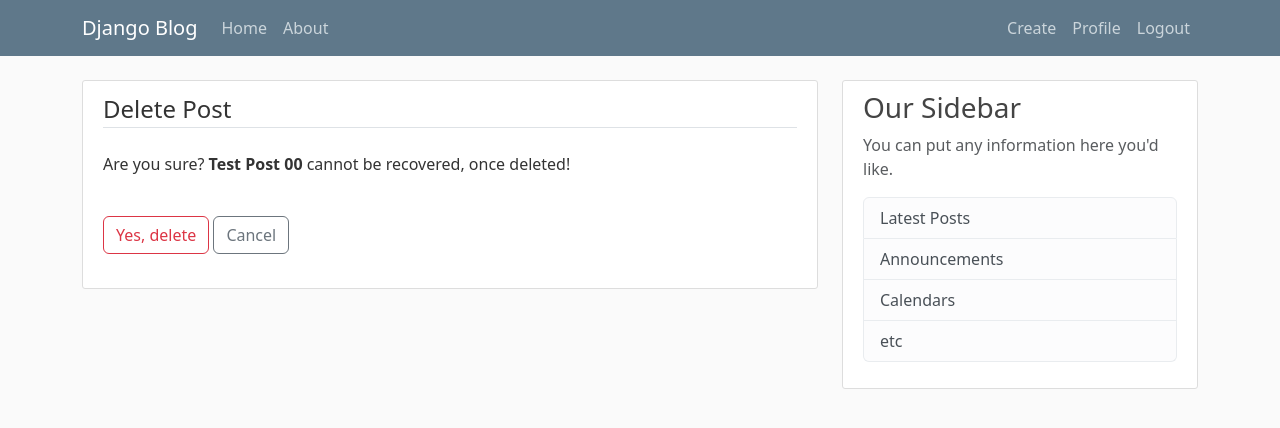
After one commit to kanavgoyal898/octovolog, a Django app: page /post/1/delete/ in a window 1280 px wide. The commit adds this page. Shown: the top 428 px of the page. Run offline with Django 5.2, Linux system fonts and the light colour scheme; a user stored in the database is signed in; data comes from the database, SQL or seed files in the repository; both versions use the stored data as it was after the commit.

Commit message:
added_post_manipulation

```diff
--- a/blog/models.py
+++ b/blog/models.py
@@ -1,5 +1,6 @@
 from django.db import models
 from django.contrib.auth.models import User
+from django.urls import reverse
 from django.utils import timezone
 
 # Create your models here.
@@ -11,3 +12,6 @@
 
     def __str__(self):
         return self.title
+
+    def get_absolute_url(self):
+        return reverse('post-detail', kwargs={'pk': self.pk})
--- a/blog/templates/blog/base.html
+++ b/blog/templates/blog/base.html
@@ -37,6 +37,7 @@
                   </div>
                   <div class="navbar-nav">
                     {% if user.is_authenticated %}
+                      <a class="nav-item nav-link" href="{% url 'post-create' %}">Create</a>
                       <a class="nav-item nav-link" href="{% url 'profile' %}">Profile</a>
                       <form method="post" action="{% url 'logout' %}">
                         {% csrf_token %}
--- a/blog/templates/blog/home.html
+++ b/blog/templates/blog/home.html
@@ -9,7 +9,7 @@
       <a class="mr-2" href="#">{{ post.author }}</a>
       <small class="text-muted">{{ post.date_posted|date:'F d, Y' }}</small>
     </div>
-    <h2><a class="article-title" href="#">{{ post.title }}</a></h2>
+    <h2><a class="article-title" href="{% url 'post-detail' post.id %}">{{ post.title }}</a></h2>
     <p class="article-content">{{ post.content }}</p>
   </div>
 </article>
--- /dev/null
+++ b/blog/templates/blog/post_confirm_delete.html
@@ -0,0 +1,15 @@
+{% extends 'blog/base.html' %} {% block content %}
+<div class="content-section">
+  <form method="POST">
+    {% csrf_token %}
+    <fieldset class="form-group">
+      <legend class="border-bottom mb-4">Delete Post</legend>
+      <p>Are you sure? <b>{{ object.title }}</b> cannot be recovered, once deleted!</p>
+    </fieldset>
+    <div class="from-group">
+      <button class="btn btn-outline-danger my-4" type="submit">Yes, delete</button>
+      <a class="btn btn-outline-secondary my-4" href="{% url 'post-detail' object.id %}"s>Cancel</a>
+    </div>
+  </form>
+</div>
+{% endblock content %}
--- a/blog/urls.py
+++ b/blog/urls.py
@@ -1,6 +1,10 @@
 from django.urls import path
 from blog import views
 urlpatterns = [
-    path('', views.home, name='blog-home'),
+    path('', views.PostListView.as_view(), name='blog-home'),
+    path('post/<int:pk>/', views.PostDetailView.as_view(), name='post-detail'),
+    path('post/new/', views.PostCreateView.as_view(), name='post-create'),
+    path('post/<int:pk>/update/', views.PostUpdateView.as_view(), name='post-update'),
+    path('post/<int:pk>/delete/', views.PostDeleteView.as_view(), name='post-delete'),
     path('about/', views.about, name='blog-about'),
 ]
--- a/blog/views.py
+++ b/blog/views.py
@@ -1,4 +1,11 @@
 from django.shortcuts import render
+from django.views.generic import ListView
+from django.views.generic import DetailView
+from django.views.generic import CreateView
+from django.views.generic import UpdateView
+from django.views.generic import DeleteView
+from django.contrib.auth.mixins import LoginRequiredMixin
+from django.contrib.auth.mixins import UserPassesTestMixin
 from blog.models import Post
 
 # Create your views here.
@@ -6,6 +13,43 @@
     context = {'title' : 'Home', 'posts' : Post.objects.all()}
     return render(request, 'blog/home.html', context)
 
+class PostListView(ListView):
+    model = Post
+    template_name = 'blog/home.html'
+    context_object_name = 'posts'
+    ordering = ['-date_posted']
+
+class PostDetailView(DetailView):
+    model = Post
+
+class PostCreateView(LoginRequiredMixin, CreateView):
+    model = Post
+    fields = ['title', 'content']
+
+    def form_valid(self, form):
+        form.instance.author = self.request.user
+        return super().form_valid(form)
+
+class PostUpdateView(LoginRequiredMixin, UserPassesTestMixin, UpdateView):
+    model = Post
+    fields = ['title', 'content']
+
+    def form_valid(self, form):
+        form.instance.author = self.request.user
+        return super().form_valid(form)
+
+    def test_func(self):
+        post = self.get_object()
+        return self.request.user == post.author
+
+class PostDeleteView(LoginRequiredMixin, UserPassesTestMixin, DeleteView):
+    model = Post
+    success_url = '/'
+
+    def test_func(self):
+        post = self.get_object()
+        return self.request.user == post.author
+
 def about(request):
     context = {'title' : 'About'}
     return render(request, 'blog/about.html', context)
```
Also changed, not shown: blog/templates/blog/post_detail.html (added, +22 -0 lines), blog/templates/blog/post_form.html (added, +14 -0 lines), db.sqlite3, media/default.jpg, media/profile_pics/Profile.jpeg.
